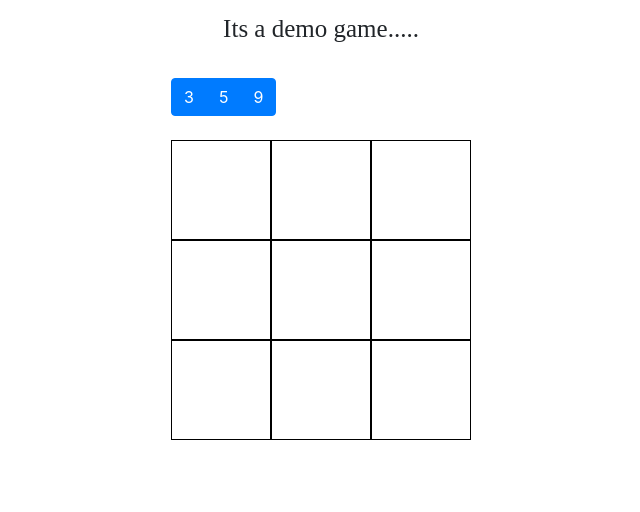
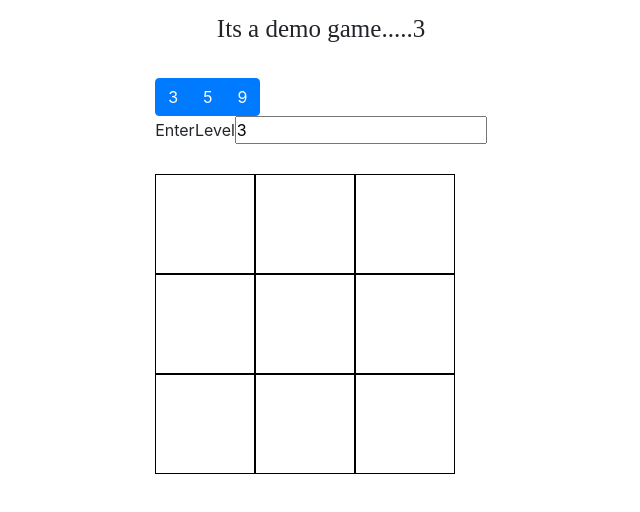
Before and after one commit to akshaydongave/react, a React (Create React App) app in the folder tic-toc/: page / in a window 1280 px wide. Shown: the top 512 px of the page, without its empty margins (319-959 px from the left). Built offline with nearby package versions, Linux system fonts and the light colour scheme.

Commit message:
multidimentional UI for board

```diff
--- a/tic-toc/src/App.css
+++ b/tic-toc/src/App.css
@@ -3,15 +3,33 @@
   padding: 0;
   box-sizing: border-box;
 }
-#board_3{
+.wrap{
   display:flex;
-  width: 300px;
   flex-wrap: wrap;
 }
+#board_3{
+  width: 300px;
+}
+#board_4{
+  width: 400px;
+}
 #board_5{
-  display:flex;
   width: 500px;
-  flex-wrap: wrap;
+}
+#board_6{
+  width: 600px;
+}
+#board_7{
+  width: 700px;
+}
+#board_8{
+  width: 800px;
+}
+#board_10{
+  width: 1000px;
+}
+#board_9{
+  width: 900px;
 }
 #game{
 display: flex;
--- a/tic-toc/src/App.js
+++ b/tic-toc/src/App.js
@@ -3,33 +3,32 @@ import React, { Component } from 'react';
 import './App.css';
 import Board from './Components/Board';
 import Row from './Components/Row'
-class App extends Component {
-  size = '3';
+class App extends React.Component {
+  size = 3;
   state = {
-    size_3: Array(this.size).fill(''),
     boardsize: this.size,
   }
   setBoardsize(i) {
     console.log("##########", i);
     this.size = i;
-
+    this.setState({
+      boardsize:this.size
+    })
+    console.log("state : ",this.state);
   }
-
-
   render() {
     console.log("props in app", this.props);
 
     return (
       <div id="game">
         <div id="head">
-          Its a demo game.....{this.props.boardsize}
+          Its a demo game.....{this.state.boardsize}
         </div>
         <div id="root">
           <Row data={
             { setBoardsize: this.setBoardsize.bind(this) }
           } /><br/>
-                    <Board size={this.state.boardsize} />
-
+          <Board size={this.state.boardsize} />
         </div>
       </div>
     );
--- a/tic-toc/src/Components/Board.js
+++ b/tic-toc/src/Components/Board.js
@@ -1,19 +1,13 @@
-import React, { Component } from 'react';
+import React from 'react';
 import Square from './Square';
-import App from '../App'
 
 class Board extends React.Component {
-    size=this.props.size
     renderSquare(i) {
-        // this.state.boardSize
+        return <Square squares={this.props.size} />;
+    }
+    render() {
         console.log("props : ",this.props.size);
-
-        return <Square squares={this.size} />;
-    }
-
-    render() {
         return  this.renderSquare()
-
     }
 }
 
--- a/tic-toc/src/Components/Row.js
+++ b/tic-toc/src/Components/Row.js
@@ -1,17 +1,27 @@
-import React, { Component } from 'react'
-import App from '../App'
 import 'bootstrap/dist/css/bootstrap.min.css';
-import Board from './Board';
+import React, { Component } from 'react';
 
 class Row extends Component {
-    state={
-        boardSize:0,
+
+    constructor(props) {
+        super(props);
+        this.state = {
+            value: 3,
+            boardSize: 0,
+        };
+
+        this.handleChange = this.handleChange.bind(this);
+        // this.handleSubmit = this.handleSubmit.bind(this);
     }
-    createBoard(i){
-        console.log("*******",i);
+
+    handleChange(event) {
+        this.setState({ value: event.target.value });
+        this.createBoard(event.target.value)
+    }
+
+    createBoard(i) {
         this.props.data.setBoardsize(i);
-        this.state.boardSize=i;
-        console.log("!!!!!!!!!!!",this.props.data);
+        this.state.boardSize = i;
     }
 
     render() {
@@ -23,6 +33,12 @@ import Board from './Board';
                         <button type="button" className="btn btn-primary" onClick={(e) => this.createBoard(5)}>5</button>
                         <button type="button" className="btn btn-primary" onClick={(e) => this.createBoard(9)}>9</button>
                     </div>
+                    <div>
+                        <label>
+                            EnterLevel
+                        </label>
+                        <input type="text" value={this.state.value} onChange={this.handleChange} />
+                    </div>
                 </div>
             </div>
         )
--- a/tic-toc/src/Components/Square.js
+++ b/tic-toc/src/Components/Square.js
@@ -1,5 +1,4 @@
-import React, { Component } from 'react';
-
+import React from 'react';
 
 class Square extends React.Component {
     size = 0;
@@ -8,13 +7,17 @@ class Square extends React.Component {
     className="board_"
     constructor() {
         super();
+
         this.state = {
             turn: 'x',
+            boarSize:this.size,
             gameEnded: false,
             board: Array(9).fill(''),
         }
     }
-
+    setboardSize(i){
+      this.setState({boarSize:this.props.squares})
+    }
     boardClicked(event) {
         console.log("event on board : ", event.target);
         console.log("event on board : ", this.state.turn);
@@ -29,25 +32,25 @@ class Square extends React.Component {
         })
         console.log("2:", this.state.board);
     }
-
+    componentWillMount (){
+      this.setState({boarSize:this.props.squares})
+    }
     render() {
-        console.log(">>>>>>>>>>>>>",this.props.squares);
-
         this.boarSize=this.props.squares * this.props.squares;
         const elements=Array(this.boarSize).fill('');
-
         const items = []
         for (const [index, value] of elements.entries()) {
-          items.push(<div key={index} className='square' data-square={index}></div> )
+          items.push(<div key={index} className='square' data-square={index}></div>
+          )
         }
 
         return (
-          <div id={this.className + this.props.squares} onClick={(e) => this.boardClicked(e)}>
+          // id={this.className + this.props.squares} if we need to add id
+          <div  className="wrap" style={{width:this.props.squares*100}} onClick={(e) => this.boardClicked(e)}>
             {items}
           </div>
         )
       }
-
 }
 
 export default Square;
```
Lines whose indentation alone changed are shown as unchanged.
